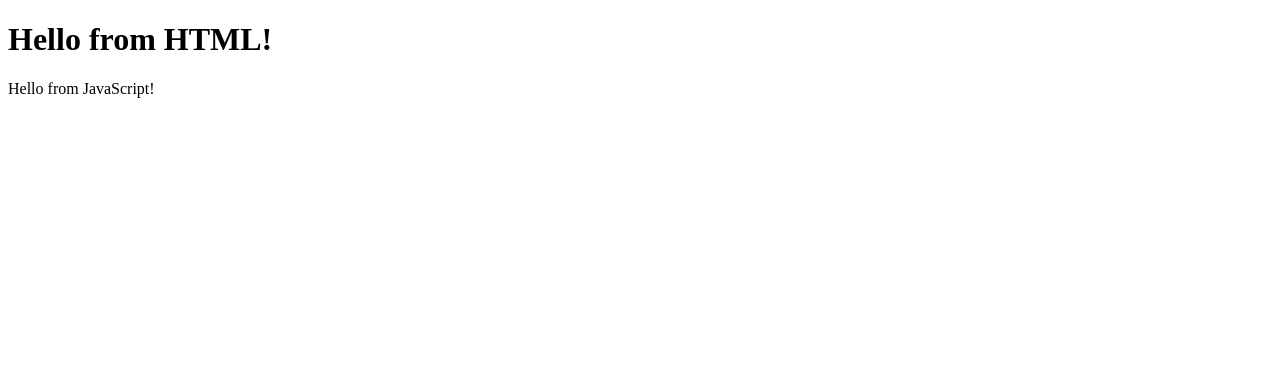
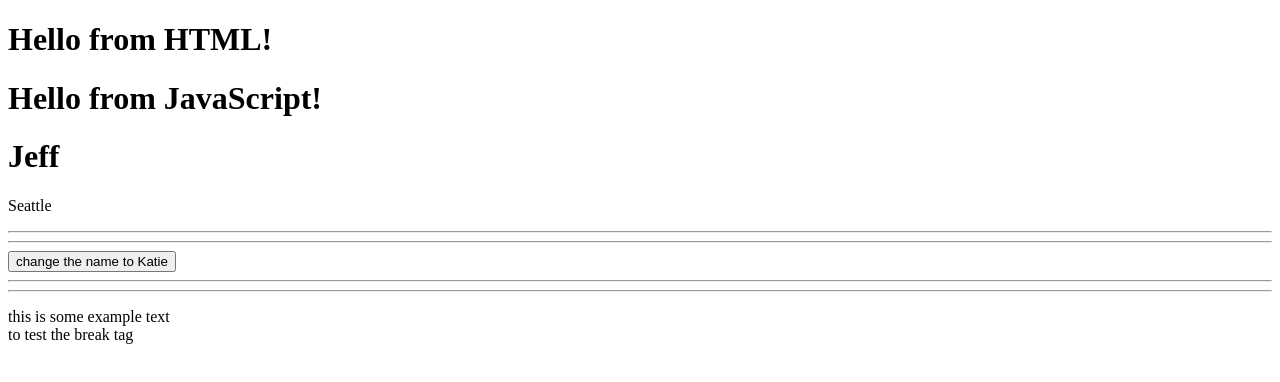
Before and after one commit to jeffspatafora/practice-vuejs, a plain HTML site: page index.html in a window 1280 px wide. Drawn offline with nearby package versions, Linux system fonts and the light colour scheme.

Commit message:
adds some test data return elements(name, city), adds v-on:click for changing name

```diff
--- a/index.html
+++ b/index.html
@@ -9,7 +9,15 @@
   <body>
     <h1>Hello from HTML!</h1>
     <div id="app">
-      {{ message }}
+      <h1>{{ message }}</h1>
+      <h1>{{ name }}</h1>
+      <p>{{ city }}</p>
+      <hr>
+      <hr>
+      <button v-on:click="changeName()">change the name to Katie</button>
+      <hr>
+      <hr>
+      <p>this is some example text<br>to test the break tag</p>
     </div>
   </body>
 </html>
--- a/index.js
+++ b/index.js
@@ -4,7 +4,16 @@ var App = {
   data: function () {
     return {
       message: "Hello from JavaScript!",
+      name: "Jeff",
+      city: "Seattle",
     };
+  },
+  methods: {
+    changeName: function () {
+      console.log("changing the name to Katie");
+      this.name = "Katie";
+      console.log(this.name);
+    },
   },
 };
 
```
